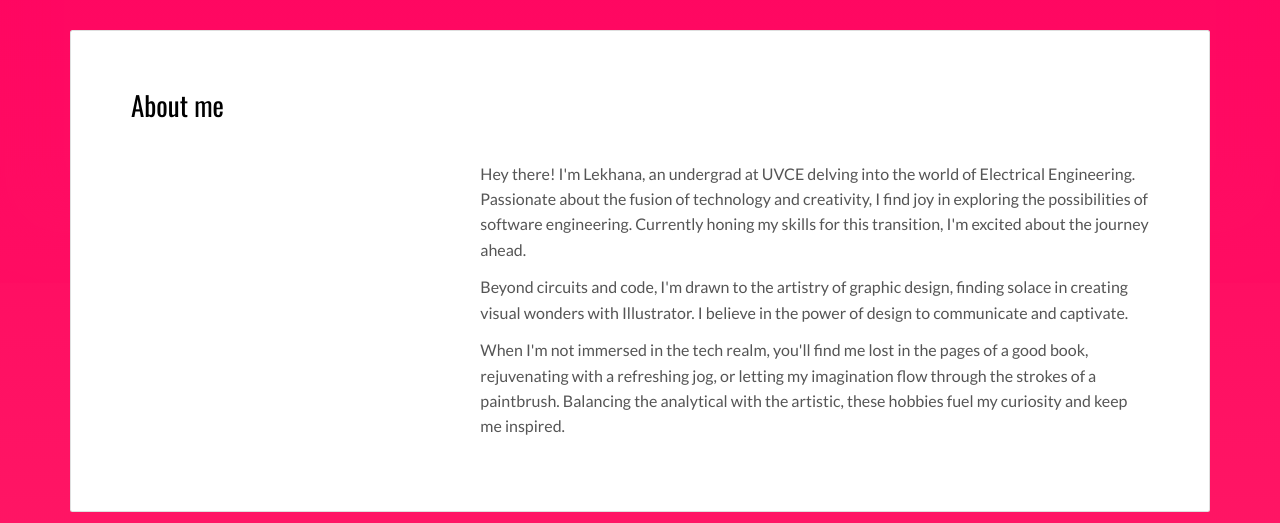
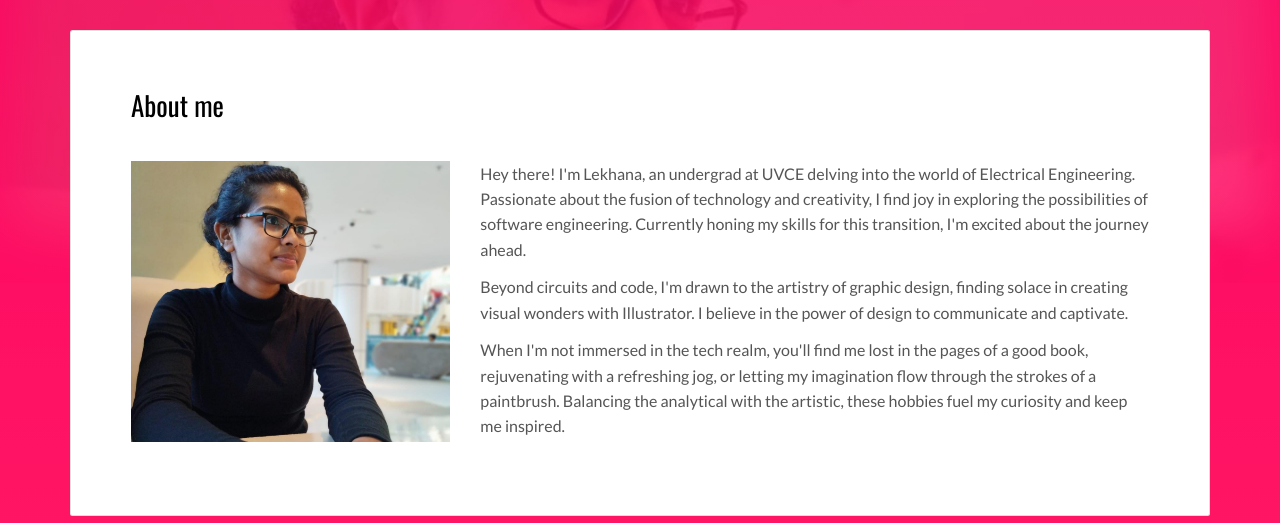
Before and after one commit to Lekhana72/myportfo.github.io, a plain HTML site: page index.html in a window 1280 px wide. Shown: the part 277-800 px from the top of the page. Drawn offline with nearby package versions, Linux system fonts and the light colour scheme; files whose address does not match are found by name.

Commit message:
Update pic

```diff
--- a/index.html
+++ b/index.html
@@ -22,7 +22,7 @@
 <body class="">
 
 <!-- Add your content of header -->
-<div class="background-color-layer" style="background-image: url('assets/mypic.jpg')"
+<div class="background-color-layer" style="background-image: url('mypic.jpg')"
 ></div>
 <main class="content-wrapper">
   <header class="white-text-container section-container">
@@ -59,7 +59,7 @@
             <h2>About me</h2>
             <div class="row">
               <div class="col-md-4">
-                <p><img src="./assests/mypic.jpg" class="img-responsive" alt=""></p>
+                <p><img src="mypic.jpg" class="img-responsive" alt=""></p>
               </div>
               <div class="col-md-8">
 
```
